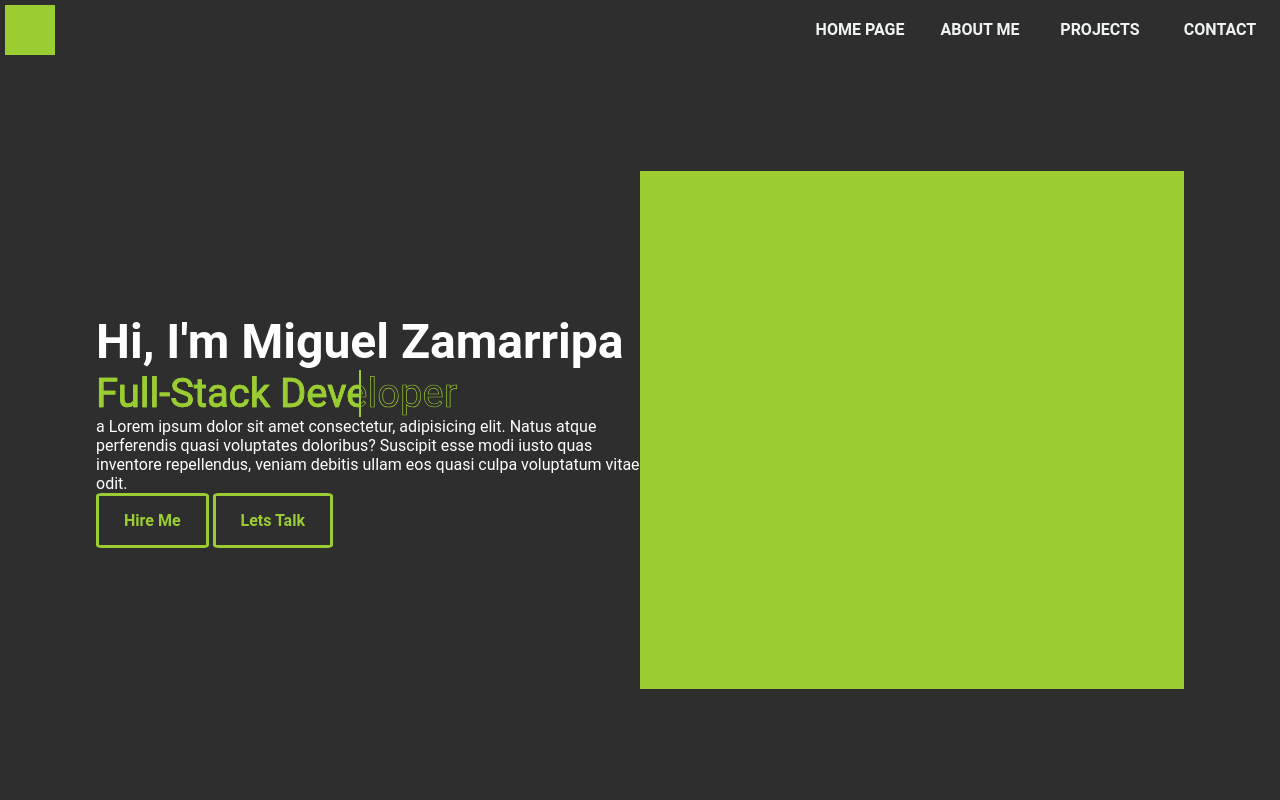
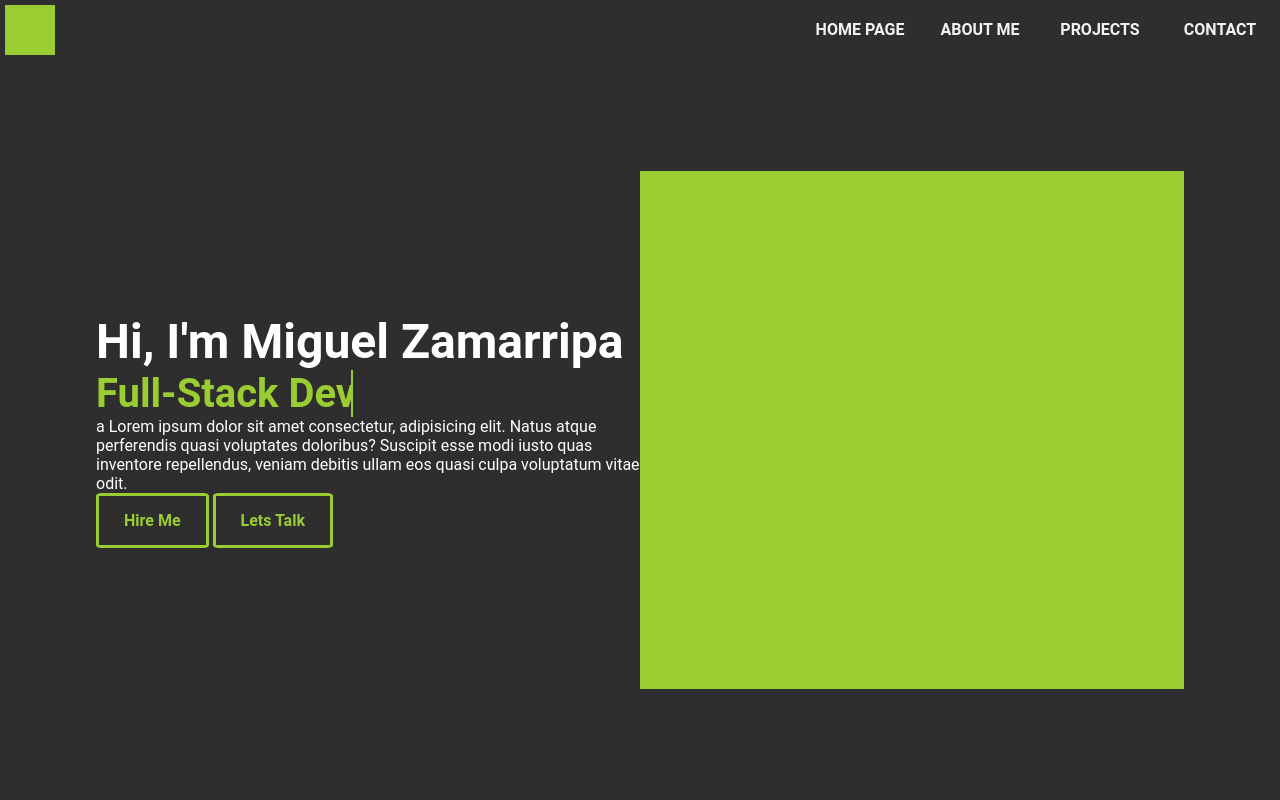
Before and after one commit to mzamarri/Single_Page_Portfolio, a website: page public/index.html in a window 1280 px wide. Shown: the top 800 px of the page. Drawn offline with Linux system fonts and the light colour scheme.

Commit message:
Adding text animation

```diff
--- a/public/index.html
+++ b/public/index.html
@@ -26,7 +26,7 @@
                     <div class="content-description">
                         <h1>Hi, I'm Miguel Zamarripa</h1>
                         <div class="text-animate">
-                            <h3 data-text="Full-Stack Developer">Full-Stack Developer</h3>
+                            <h3 class="text-animation">Full-Stack Developer</h3>
                         </div>
                         <p>
                             a Lorem ipsum dolor sit amet consectetur, adipisicing elit.
--- a/public/style.css
+++ b/public/style.css
@@ -17,11 +17,6 @@
 }
 
 body {
-    /* width: 100vw; */
-    margin: 0;
-    padding: 0;
-    /* position: absolute; */
-    /* top: 10vh; */
     font-family: 'Roboto', sans-serif;
     background-color: var(--bg-primary);
 }
@@ -160,18 +155,6 @@ header {
     /* text-align: center; */
 }
 
-#section-3 {
-    /* display: inline-block; */
-    /* width: 100%; */
-    /* height: 90vh; */
-    /* background-color: green; */
-    /* text-align: center; */
-}
-
-#contact {
-    /* background-color: red; */
-}
-
 #container section > h1 {
     margin: 30px;
     /* padding: 0; */
@@ -213,35 +196,26 @@ header {
     font-size: 3rem;
 }
 
-/* .home-content .content-description .text-animate {
-    position: relative;
+.home-content .content-description .text-animate {
     display: inline-block;
-} */
+    width: max-content;
+}
 
 .home-content .content-description .text-animate h3 {
-    display: inline-block;
+    /* display: inline-block; */
     position: relative;
-    color: transparent;
-    -webkit-text-stroke: yellowgreen 0.7px;
+    color: yellowgreen;
+    border-right: 2px solid rgb(153, 205, 50);
+    width: 0;
+    white-space: nowrap;
+    overflow: hidden;
     font-size: 2.5rem;
-    font-weight: 400;
-}
-
-.home-content .content-description .text-animate h3::before {
-    content: 'Full-Stack Developer';
-    position: absolute;
-    top: 0;
-    left: 0;
-    width: 0;
-    height: 100%;
-    white-space: nowrap;
-    color: yellowgreen;
-    overflow: hidden;
-    animation: homeFillText 6s linear infinite;
+    font-weight: 700;
+    animation: homeFillText 6s steps(19) infinite;
     animation-delay: 2s;
 }
 
-.home-content .content-description .text-animate h3::after {
+/* .home-content .content-description .text-animate h3::before {
     content: '';
     position: absolute;
     top: 0;
@@ -249,9 +223,9 @@ header {
     width: 0;
     height: 100%;
     border-right: 2px solid yellowgreen;
-    animation: homeCursorText 6s linear infinite;
+    animation: homeFillText 6s linear infinite;
     animation-delay: 2s;
-}
+} */
 
 /* About Section */
 #section-2 .about-content {
@@ -457,7 +431,6 @@ header {
     85% {
         width: 100%;
         opacity: 1;
-        border:
     }
 
     75%,
```
Also changed, not shown: public/script.js (line endings or trailing spaces).
